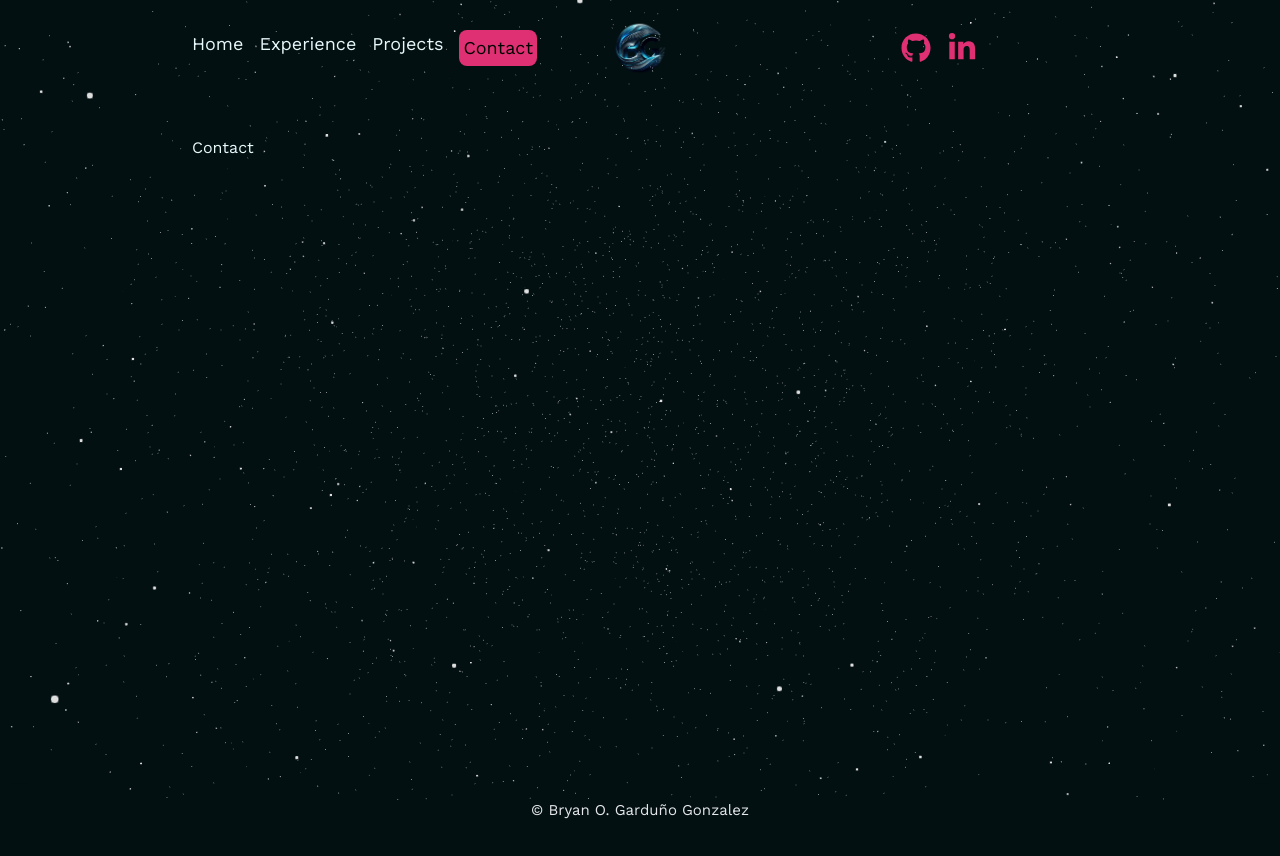
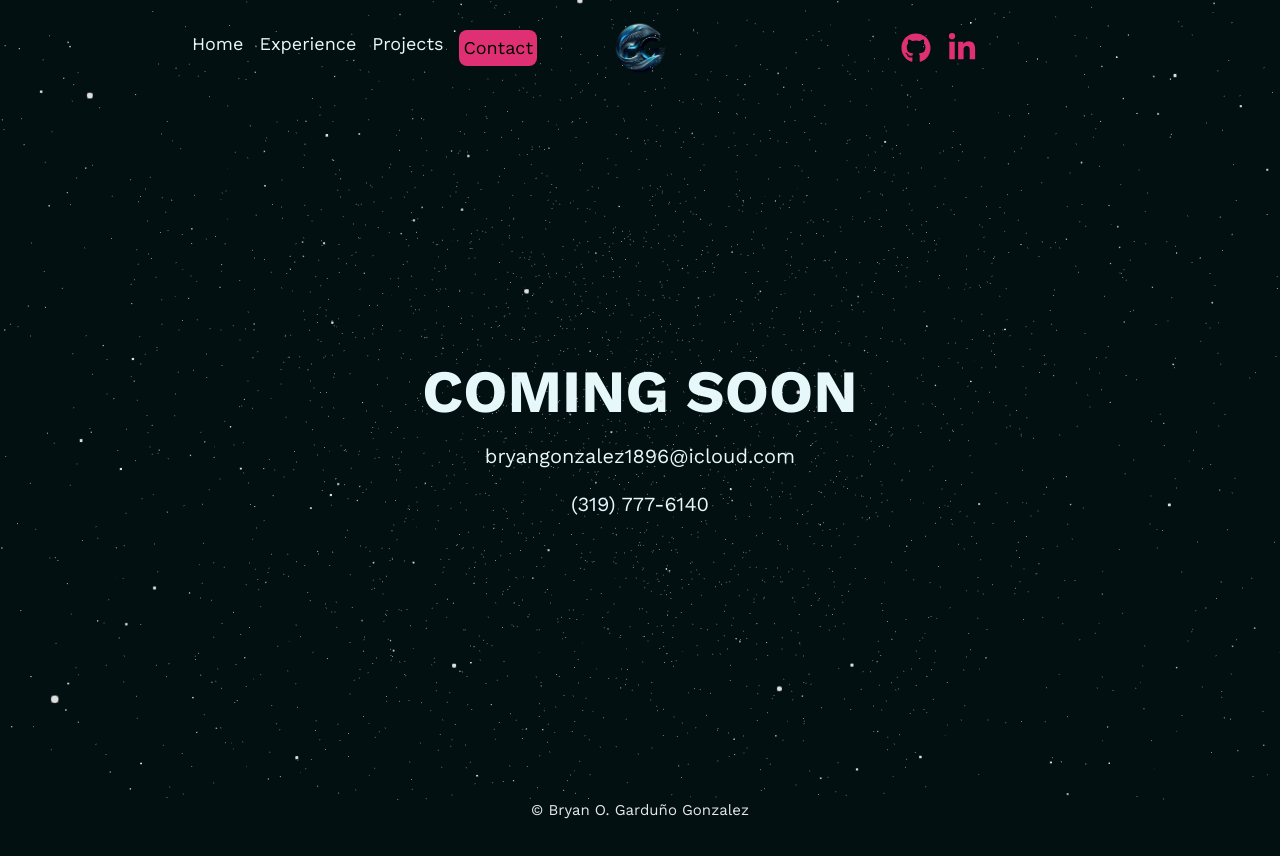
Before and after one commit to brosmar18/react-portfolio-2024, a React (Vite) app: page /contact in a window 1280 px wide. Built offline with nearby package versions, Linux system fonts and the light colour scheme.

Commit message:
coming son message added

```diff
--- a/src/pages/Contact.jsx
+++ b/src/pages/Contact.jsx
@@ -2,7 +2,13 @@ import React from 'react'
 
 const Contact = () => {
   return (
-    <div className="px-4 sm:px-8 md:px-12 lg:px-20 xl:px-48 mb-10 mt-10 md:h-[calc(100vh-12rem)]">Contact</div>
+    <div className="px-4 sm:px-8 md:px-12 lg:px-20 xl:px-48 mb-10 mt-10 md:h-[calc(100vh-12rem)]">
+      <div className='w-full h-full flex flex-col gap-5 items-center justify-center'>
+        <h1 className='text-6xl font-bold'>COMING SOON</h1>
+        <p className='text-xl'>bryangonzalez1896@icloud.com</p>
+        <p className='text-xl'>(319) 777-6140</p>
+      </div>
+    </div>
   )
 }
 
--- a/src/pages/Projects.jsx
+++ b/src/pages/Projects.jsx
@@ -2,7 +2,11 @@ import React from 'react'
 
 const Projects = () => {
   return (
-    <div className="px-4 sm:px-8 md:px-12 lg:px-20 xl:px-48 mb-10 mt-10 md:h-[calc(100vh-12rem)]">Projects</div>
+    <div className="px-4 sm:px-8 md:px-12 lg:px-20 xl:px-48 mb-10 mt-10 md:h-[calc(100vh-12rem)]">
+      <div className='w-full h-full flex items-center justify-center'>
+        <h1 className='text-6xl font-bold'>COMING SOON</h1>
+      </div>
+    </div>
   )
 }
 
```
